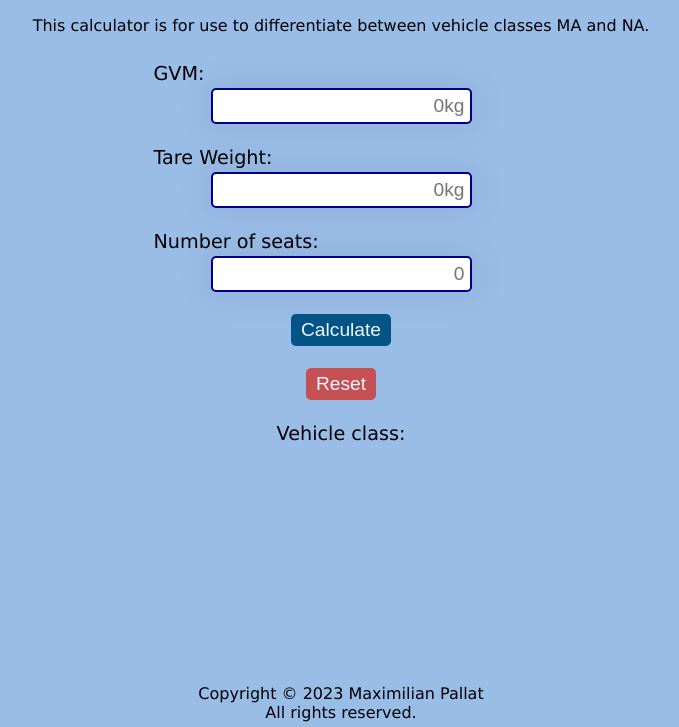
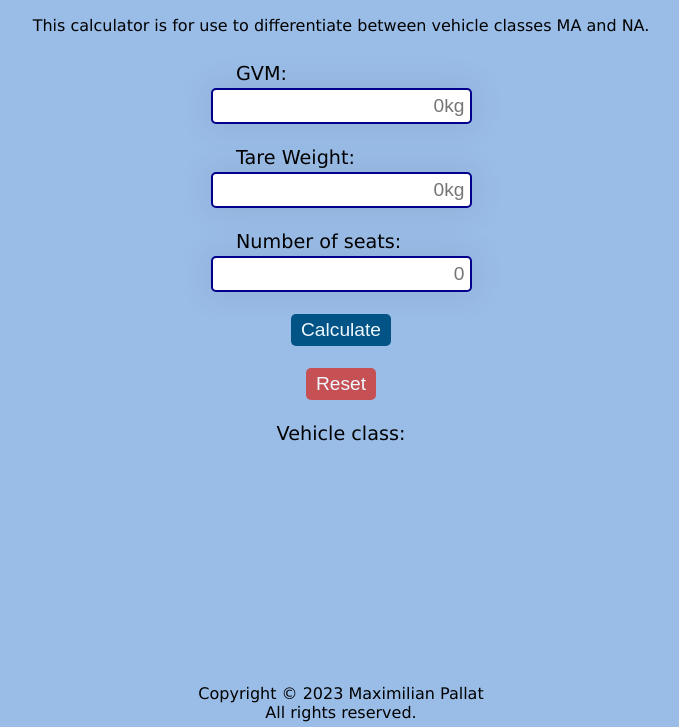
Before and after one commit to maxalsol/vehicle-class-calculator, a website: page index.html in a window 1280 px wide. Shown: the part 73-800 px from the top of the page, without its empty margins (299-978 px from the left). Drawn offline with Linux system fonts and the light colour scheme.

Commit message:
style changes

```diff
--- a/styles.css
+++ b/styles.css
@@ -42,11 +42,12 @@ main {
     align-items: center;
     justify-content: center;
     padding-top: 40px;
+    text-align: left;
 }
 
 label {
     font-size: larger;
-    width: 375px;
+    width: 210px;
     text-align: left;
 }
 
```
